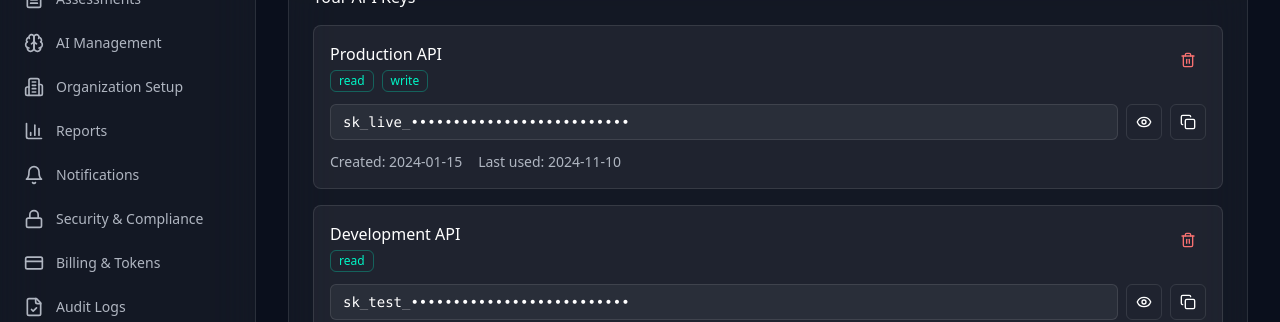
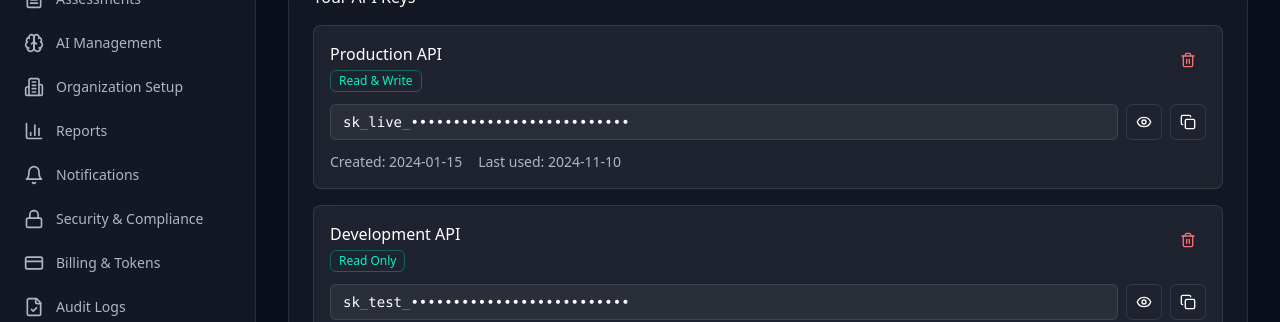
Before and after one commit to manitc5287/EvalAI, a Next.js app: page /developers-api in a window 1280 px wide. Shown: the part 358-680 px from the top of the page. Built offline with nearby package versions, Linux system fonts and the light colour scheme.

Commit message:
build fix

```diff
--- a/src/modules/developers-api/constants/index.ts
+++ b/src/modules/developers-api/constants/index.ts
@@ -1,6 +1,6 @@
 import { APIKey } from '../types';
 
 export const DEFAULT_API_KEYS: APIKey[] = [
-  { id: '1', name: 'Production API', key: 'sk_live_1234...', permissions: ['read', 'write'], createdAt: '2024-10-01T00:00:00Z', lastUsed: '2024-11-10T10:00:00Z', status: 'active' },
-  { id: '2', name: 'Development API', key: 'sk_test_5678...', permissions: ['read'], createdAt: '2024-09-15T00:00:00Z', lastUsed: '2024-11-09T15:00:00Z', status: 'active' },
+  { id: '1', name: 'Production API', key: 'sk_live_1234...', permissions: 'read-write', createdAt: '2024-10-01T00:00:00Z', lastUsed: '2024-11-10T10:00:00Z', status: 'active' },
+  { id: '2', name: 'Development API', key: 'sk_test_5678...', permissions: 'read-only', createdAt: '2024-09-15T00:00:00Z', lastUsed: '2024-11-09T15:00:00Z', status: 'active' },
 ];
--- a/src/modules/developers-api/pages/developers-api-page.tsx
+++ b/src/modules/developers-api/pages/developers-api-page.tsx
@@ -14,7 +14,7 @@ export default function DevelopersApiPage() {
       id: 1,
       name: 'Production API',
       key: 'sk_live_••••••••••••••••••••••••••',
-      permissions: ['read', 'write'],
+      permissions: 'read-write',
       created: '2024-01-15',
       lastUsed: '2024-11-10'
     },
@@ -22,7 +22,7 @@ export default function DevelopersApiPage() {
       id: 2,
       name: 'Development API',
       key: 'sk_test_••••••••••••••••••••••••••',
-      permissions: ['read'],
+      permissions: 'read-only',
       created: '2024-03-20',
       lastUsed: '2024-11-09'
     }
@@ -193,14 +193,11 @@ export default function DevelopersApiPage() {
                       <div>
                         <h4 className="text-white mb-1">{apiKey.name}</h4>
                         <div className="flex gap-2">
-                          {apiKey.permissions.map((permission) => (
-                            <span
-                              key={permission}
-                              className="inline-flex items-center justify-center rounded-md border px-2 py-0.5 text-xs font-medium border-[#00F5C6]/30 text-[#00F5C6]"
-                            >
-                              {permission}
-                            </span>
-                          ))}
+                          <span className="inline-flex items-center justify-center rounded-md border px-2 py-0.5 text-xs font-medium border-[#00F5C6]/30 text-[#00F5C6]">
+                            {apiKey.permissions === 'read-only' && 'Read Only'}
+                            {apiKey.permissions === 'read-write' && 'Read & Write'}
+                            {apiKey.permissions === 'full-access' && 'Full Access'}
+                          </span>
                         </div>
                       </div>
                       <button className="inline-flex items-center justify-center size-9 rounded-md text-red-400 hover:text-red-300 hover:bg-red-400/10 transition-all">
```
